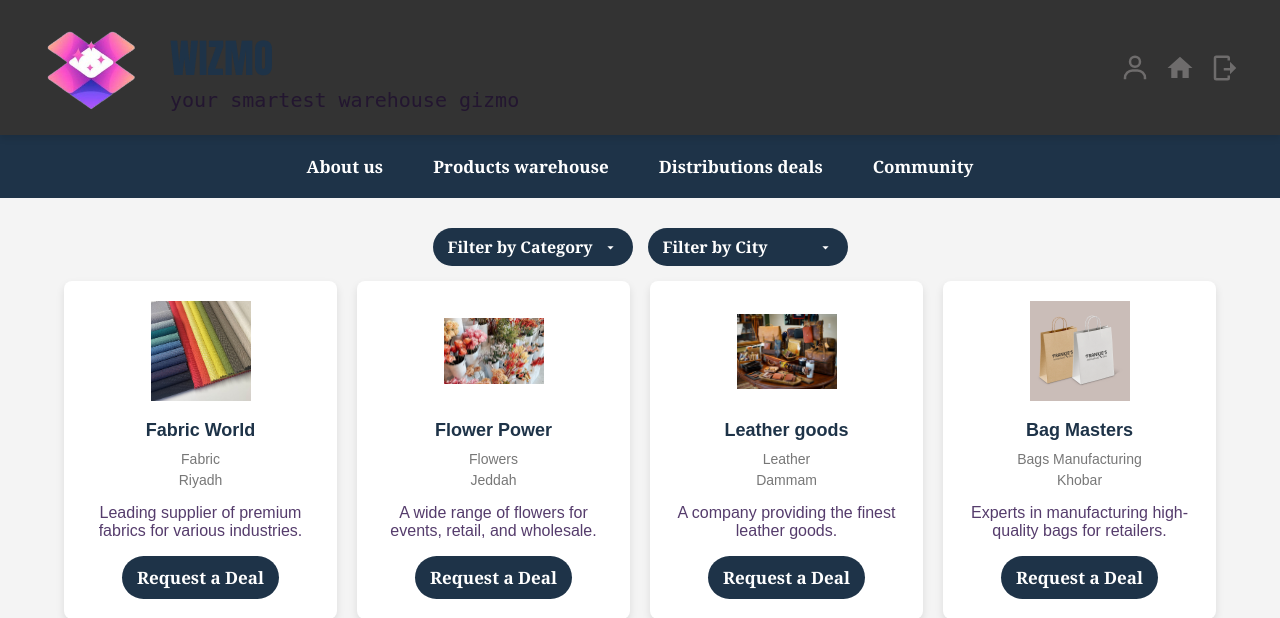
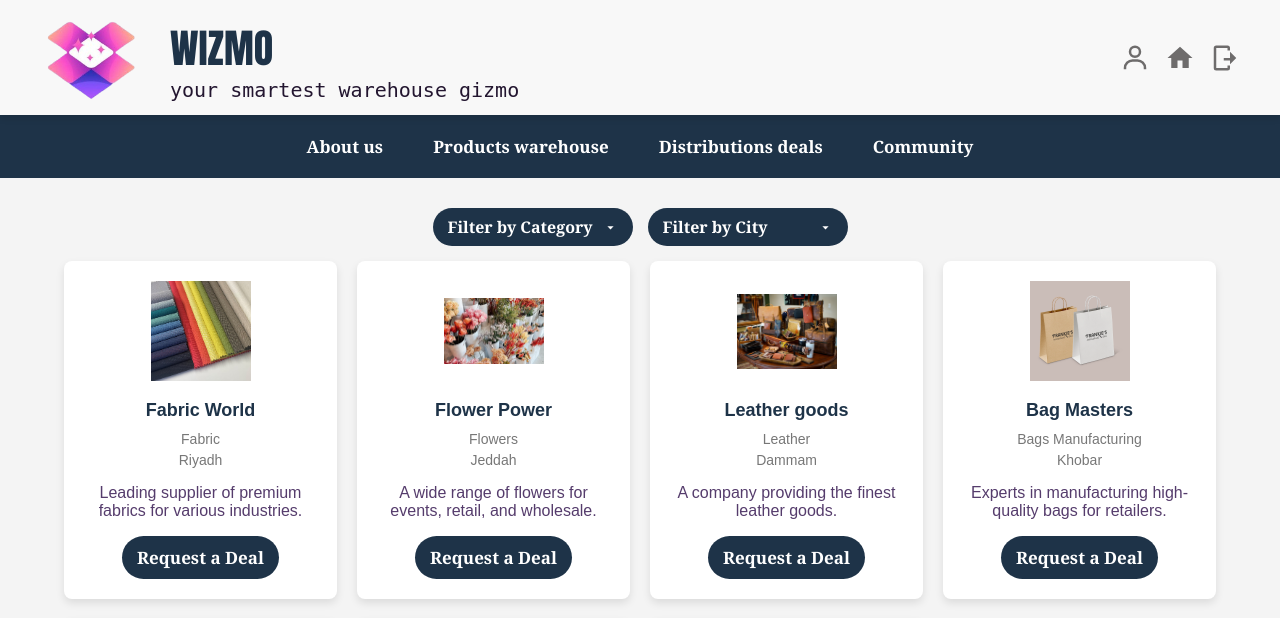
Before and after one commit to Alanoud-k/Wizmo, a PHP site: page /Community.html in a window 1280 px wide. Shown: the top 618 px of the page. Run offline with PHP 8.4, Linux system fonts and the light colour scheme.

Commit message:
Update style.css

```diff
--- a/style.css
+++ b/style.css
@@ -218,13 +218,6 @@
     background-color: #f4f4f4;
 }
 
-header {
-    background-color: #333;   /* HERE IS WHY IT'S GRAY */
-    color: white;
-    padding: 10px 20px;
-    text-align: center;
-}
-
 .container {
     width: 90%;
     margin: 20px auto;
```
